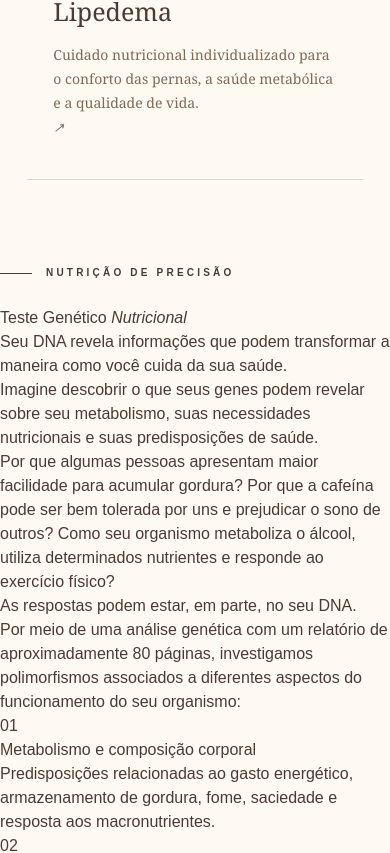
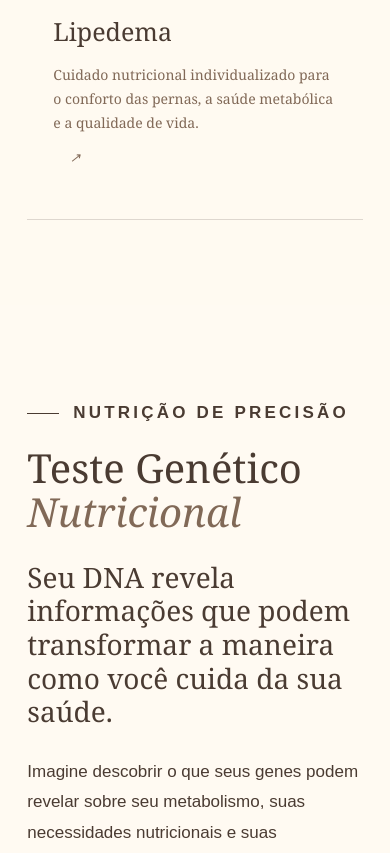
Before and after one commit to fabioam2/ligiakelly_site, a Next.js app: page / in a window 390 px wide. Shown: the part 3375-4228 px from the top of the page. Built offline with nearby package versions, Linux system fonts and the light colour scheme.

Commit message:
Style genetic testing section responsively

```diff
--- a/app/globals.css
+++ b/app/globals.css
@@ -164,3 +164,23 @@ a { transition: color .25s ease, background-color .25s ease, border-color .25s e
 .lipedemaClosing .lipedemaService{font-size:14px;margin:24px auto 32px}
 .lipedemaClosing .primary{background:var(--brown,#4A3B32);color:var(--cream,#F6EDDB)}
 @media(max-width:850px){.lipedema{padding:75px 7vw}.lipedemaIntro{text-align:left}.lipedemaGrid{grid-template-columns:1fr}.lipedemaGrid article{padding:28px}.lipedemaClosing{margin-top:55px}.lipedemaIntro h2{font-size:42px}}
+
+
+/* Seção de teste genético nutricional */
+.genetics{padding:110px 7vw;background:#fffaf2;color:#4A3B32;scroll-margin-top:80px}
+.geneticsIntro{max-width:900px;margin:0 auto 54px;text-align:center}
+.geneticsIntro h2{font:400 clamp(40px,5vw,72px)/1.08 Georgia,serif;margin:12px 0 28px}
+.geneticsIntro h2 em,.geneticsClosing h3 em{color:#816957;font-weight:400}
+.geneticsIntro h3,.geneticsClosing h3{font:400 clamp(28px,3vw,42px)/1.2 Georgia,serif;margin:28px auto}
+.geneticsIntro p,.geneticsClosing p{font-size:17px;line-height:1.8;max-width:780px;margin:18px auto}
+.geneticsEmphasis{font-weight:600}
+.geneticsGrid{display:grid;grid-template-columns:repeat(2,minmax(0,1fr));gap:18px;max-width:1120px;margin:0 auto}
+.geneticsGrid article{background:#F6EDDB;padding:36px;border:1px solid rgba(74,59,50,.12)}
+.geneticsGrid article span{font-size:12px;letter-spacing:2px;color:#816957}
+.geneticsGrid h3{font:400 29px/1.2 Georgia,serif;margin:18px 0}
+.geneticsGrid p{font-size:15px;line-height:1.75;margin:0}
+.geneticsClosing{text-align:center;max-width:900px;margin:65px auto 0}
+.geneticsClosing .primary{background:#4A3B32;color:#F6EDDB;display:inline-flex;margin-top:22px}
+.specialtyJump{display:inline-flex;align-items:center;justify-content:center;min-width:44px;min-height:44px;color:inherit;text-decoration:none}
+.specialtyJump:focus-visible{outline:2px solid #4A3B32;outline-offset:4px}
+@media(max-width:850px){.genetics{padding:75px 7vw}.geneticsIntro{text-align:left}.geneticsGrid{grid-template-columns:1fr}.geneticsGrid article{padding:28px}.geneticsClosing{margin-top:50px}}
```
